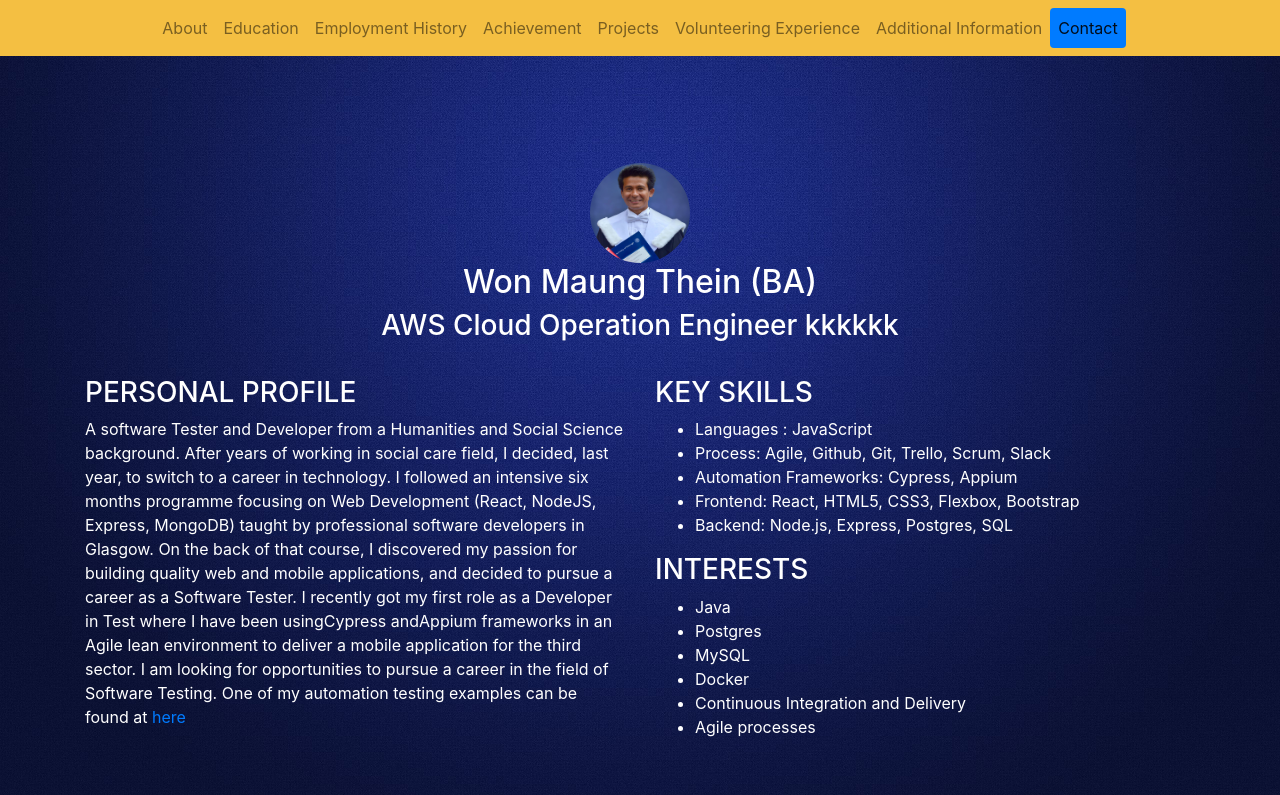
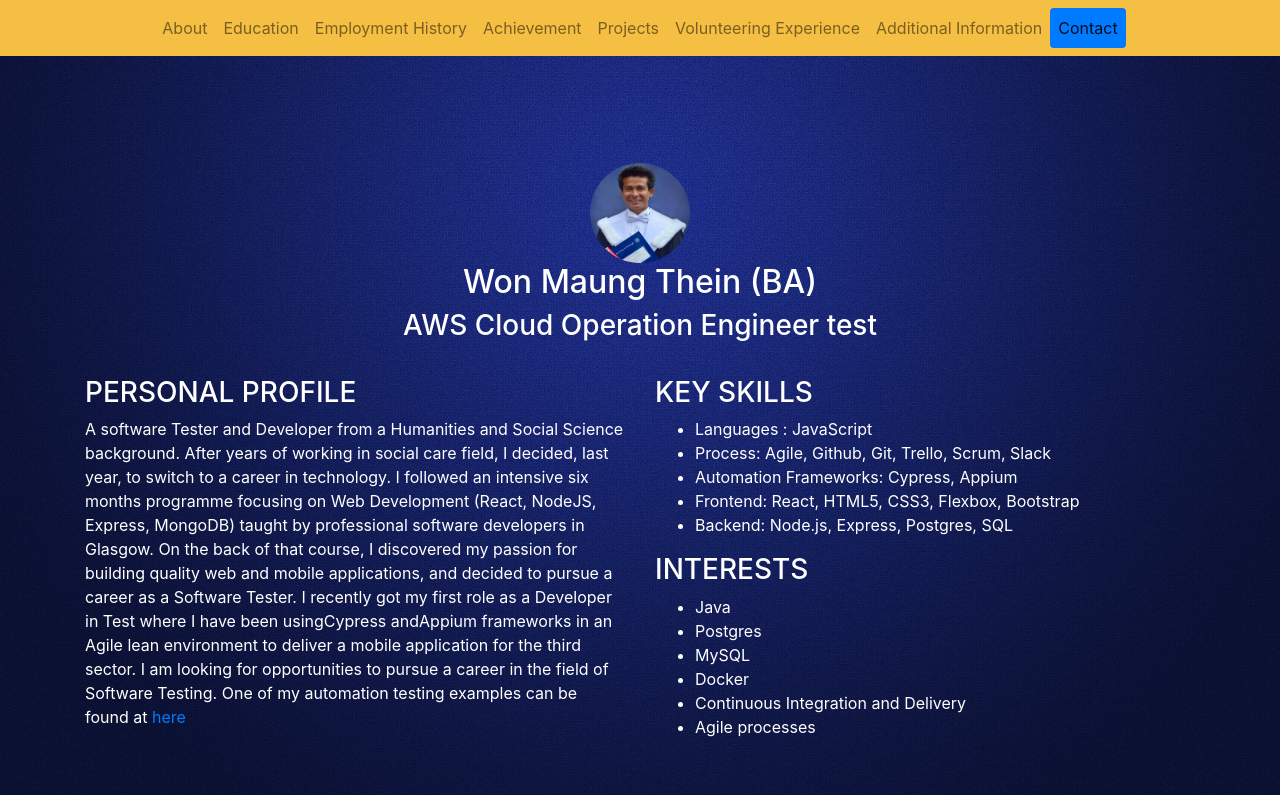
Before and after one commit to wonmaungthein/AWS-re-start-project, a website: page index.html in a window 1280 px wide. Shown: the top 795 px of the page. Drawn offline with nearby package versions, Linux system fonts and the light colour scheme.

Commit message:
Update index.html

```diff
--- a/index.html
+++ b/index.html
@@ -77,7 +77,7 @@
 				<div class="aboutMe">
 					<img class="logo" src="me.jpg" alt "myphoto" />
 					<h2>Won Maung Thein (BA)</h2>
-					<h3>AWS Cloud Operation Engineer kkkkkk<h3>
+					<h3>AWS Cloud Operation Engineer test<h3>
 				</div>
 				<div class="row profile-Skillscontainer">
 					<div class="col-sm Profile">
```
